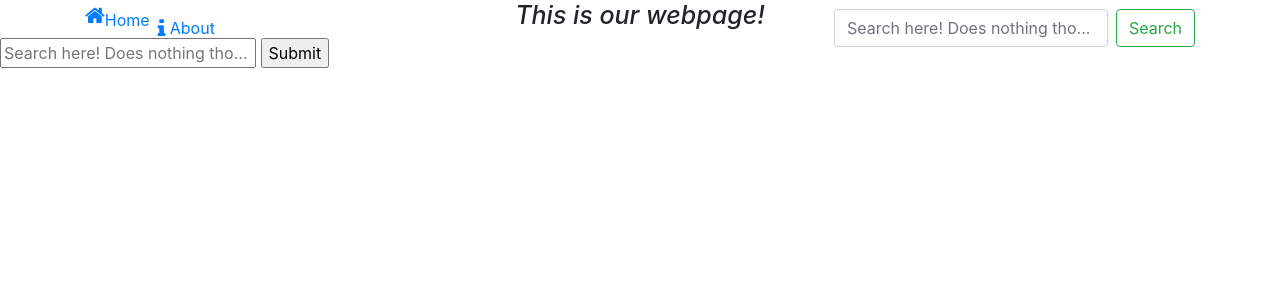
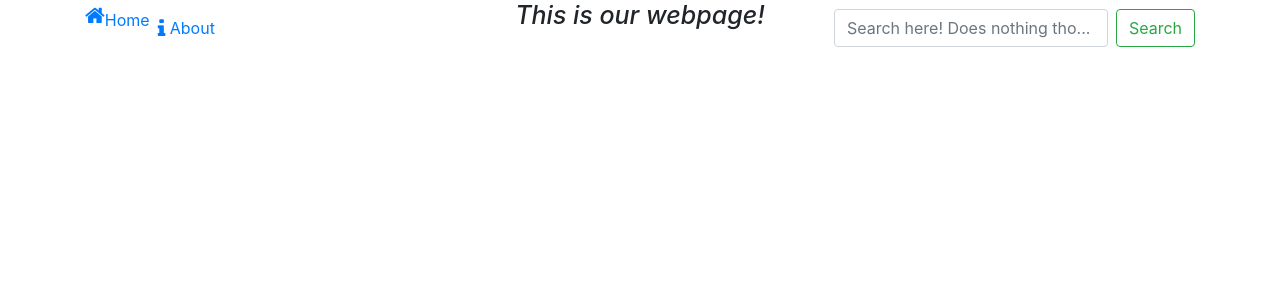
Before and after one commit to chrishsu2/ROWDYHACK-2020, a Flask app: page / in a window 1280 px wide. Shown: the top 300 px of the page. Run offline with Flask 2, Linux system fonts and the light colour scheme; some libraries are stand-ins or nearby versions.

Commit message:
Fixed double search bars

```diff
--- a/templates/splash.html
+++ b/templates/splash.html
@@ -39,10 +39,6 @@
             This is our webpage!
         </h1>
     </center>
-    <form action=" ">
-        <input type="text" name="searchbar" placeholder="Search here! Does nothing tho...">
-        <input type="submit" name="Submit_placeholder_until_enter-search">
-    </form>
 
     <!-- jQuery first, then Popper.js, then Bootstrap JS. -->
     <script src="node_modules/jquery/dist/jquery.slim.min.js"></script>
```
